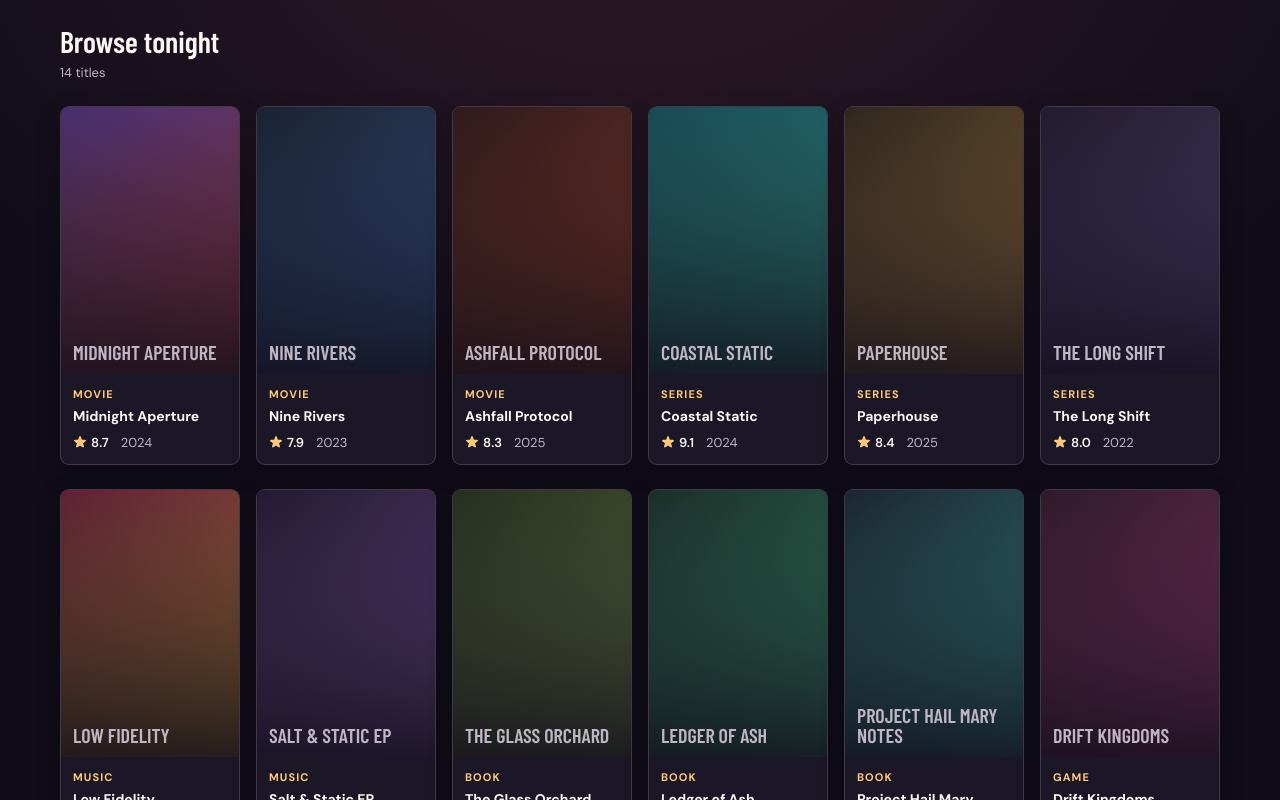
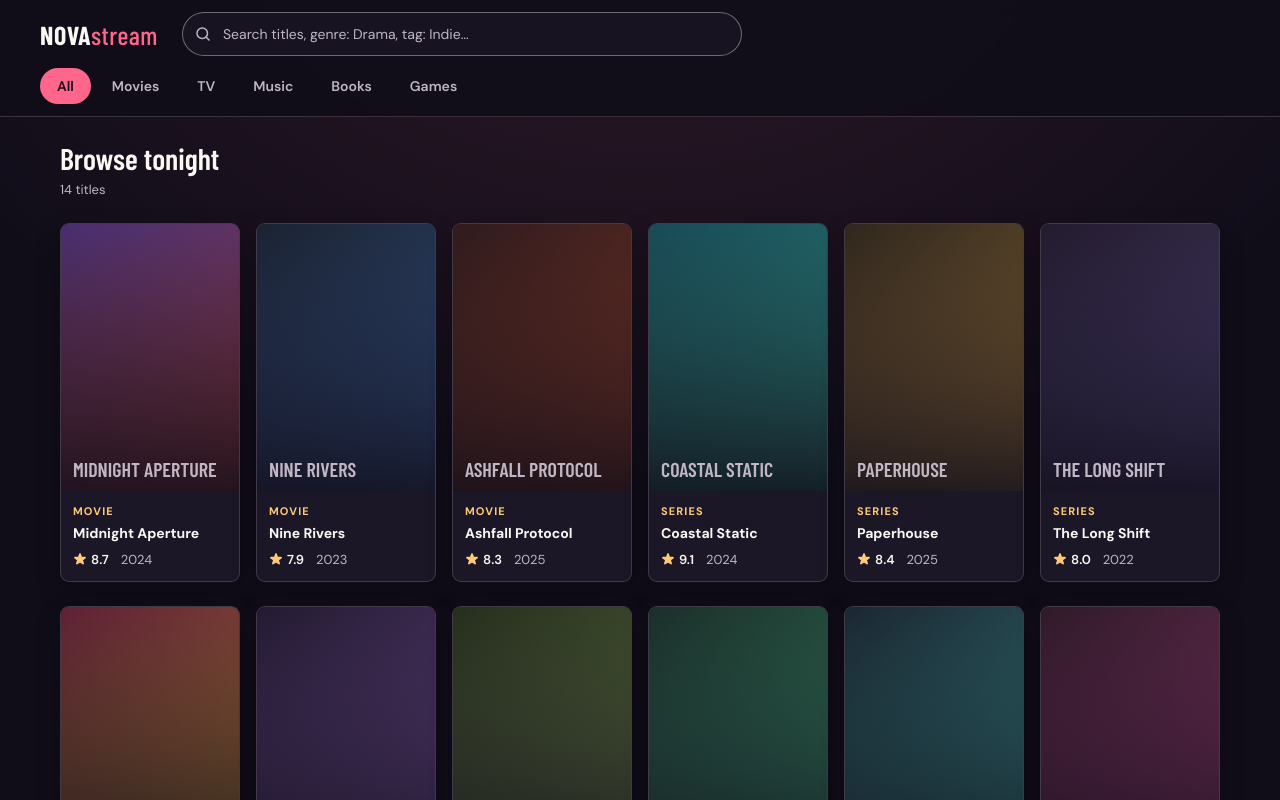
Before and after one commit to tiago-espadinha/NovaStream, a React (Vite) app: page / in a window 1280 px wide. Shown: the top 800 px of the page. Built offline with nearby package versions, Linux system fonts and the light colour scheme.

Commit message:
feat: add header with search and type tabs

```diff
--- a/src/App.tsx
+++ b/src/App.tsx
@@ -1,20 +1,65 @@
+import { useMemo, useState } from 'react';
+import { Header } from './components/Header';
 import { ContentGrid } from './components/ContentGrid';
 import { mockContent } from './data/mockData';
+import { CONTENT_TYPE_LABELS, type ContentType } from './types';
+
+function headingFor(query: string, activeType: ContentType | 'all'): string {
+  if (query) return `Results for “${query}”`;
+  return activeType === 'all' ? 'Browse tonight' : CONTENT_TYPE_LABELS[activeType];
+}
 
 export default function App() {
+  const [activeType, setActiveType] = useState<ContentType | 'all'>('all');
+  const [query, setQuery] = useState('');
+
+  const displayedItems = useMemo(() => {
+    const q = query.trim().toLowerCase();
+    return mockContent.filter(
+      (item) =>
+        (activeType === 'all' || item.type === activeType) &&
+        (!q || item.title.toLowerCase().includes(q)),
+    );
+  }, [activeType, query]);
+
+  const trimmedQuery = query.trim();
+  const resultsHeading = headingFor(trimmedQuery, activeType);
+
   return (
     <>
+      <Header
+        activeType={activeType}
+        onTypeChange={setActiveType}
+        query={query}
+        onQueryChange={setQuery}
+      />
+
       <main>
         <h1 className="visually-hidden">Discover films, series, music, books and games</h1>
         <section className="results" aria-labelledby="results-title">
           <div className="results-head">
             <div>
-              <h2 id="results-title">Browse tonight</h2>
-              <p className="results-count">{mockContent.length} titles</p>
+              <h2 id="results-title">{resultsHeading}</h2>
+              <p className="results-count" aria-live="polite">
+                {`${displayedItems.length} ${displayedItems.length === 1 ? 'title' : 'titles'}`}
+              </p>
             </div>
           </div>
 
-          <ContentGrid items={mockContent} />
+          {displayedItems.length === 0 ? (
+            <div className="empty-state">
+              <p>{trimmedQuery ? `No matches for “${trimmedQuery}”.` : 'No titles match these filters.'}</p>
+              <div className="empty-actions">
+                {trimmedQuery && (
+                  <button type="button" className="btn btn-ghost" onClick={() => setQuery('')}>
+                    Clear search
+                  </button>
+                )}
+              </div>
+            </div>
+          ) : (
+            <ContentGrid items={displayedItems} />
+          )}
         </section>
       </main>
 
--- /dev/null
+++ b/src/components/Header.tsx
@@ -0,0 +1,60 @@
+import type { ContentType } from '../types';
+import { TypeNav } from './TypeNav';
+
+interface HeaderProps {
+  activeType: ContentType | 'all';
+  onTypeChange: (type: ContentType | 'all') => void;
+  query: string;
+  onQueryChange: (q: string) => void;
+}
+
+export function Header({
+  activeType,
+  onTypeChange,
+  query,
+  onQueryChange,
+}: HeaderProps) {
+  return (
+    <header className="site-header">
+      <div className="header-bar">
+        <a className="logo" href="/">
+          NOVA<span>stream</span>
+        </a>
+        <form className="search" role="search" onSubmit={(e) => e.preventDefault()}>
+            <label htmlFor="site-search" className="visually-hidden">
+              Search titles, genres, or tags
+            </label>
+            <svg className="search-icon" viewBox="0 0 24 24" aria-hidden="true">
+              <circle cx="11" cy="11" r="7" />
+              <path d="m20 20-4-4" />
+            </svg>
+            <input
+              id="site-search"
+              type="search"
+              placeholder="Search titles, genre: Drama, tag: Indie…"
+              autoComplete="off"
+              maxLength={200}
+              value={query}
+              onChange={(e) => onQueryChange(e.target.value)}
+            />
+            {query && (
+              <button
+                type="button"
+                className="search-clear"
+                aria-label="Clear search"
+                onClick={() => {
+                  onQueryChange('');
+                  document.getElementById('site-search')?.focus();
+                }}
+              >
+                <span aria-hidden="true">✕</span>
+              </button>
+            )}
+          </form>
+      </div>
+      <div className="header-types">
+        <TypeNav active={activeType} onChange={onTypeChange} />
+      </div>
+    </header>
+  );
+}
--- /dev/null
+++ b/src/components/TypeNav.tsx
@@ -0,0 +1,27 @@
+import type { ContentType } from '../types';
+import { CONTENT_TYPE_LABELS } from '../types';
+
+const TYPES: Array<ContentType | 'all'> = ['all', 'movie', 'tv', 'music', 'book', 'game'];
+
+interface TypeNavProps {
+  active: ContentType | 'all';
+  onChange: (type: ContentType | 'all') => void;
+}
+
+export function TypeNav({ active, onChange }: TypeNavProps) {
+  return (
+    <nav className="types" aria-label="Media type">
+      {TYPES.map((t) => (
+        <button
+          key={t}
+          type="button"
+          className={t === active ? 'active' : ''}
+          aria-pressed={t === active}
+          onClick={() => onChange(t)}
+        >
+          {t === 'all' ? 'All' : CONTENT_TYPE_LABELS[t]}
+        </button>
+      ))}
+    </nav>
+  );
+}
--- a/src/styles/index.css
+++ b/src/styles/index.css
@@ -69,6 +69,150 @@ select {
   min-height: 100dvh;
 }
 
+.site-header {
+  position: relative;
+  z-index: 20;
+  padding: calc(var(--space-3) + env(safe-area-inset-top, 0px)) var(--layout-gutter) 0;
+  background: var(--color-overlay-header);
+  border-bottom: 1px solid var(--color-border);
+}
+.header-bar,
+.header-types {
+  max-width: var(--layout-max);
+  margin: 0 auto;
+}
+.header-bar {
+  display: grid;
+  grid-template-columns: auto minmax(0, 1fr) auto;
+  grid-template-areas: "logo search actions";
+  align-items: center;
+  gap: var(--space-6);
+}
+.logo {
+  grid-area: logo;
+  font-family: var(--font-display);
+  font-size: 1.625rem;
+  font-weight: 700;
+  letter-spacing: 0.02em;
+  color: var(--color-text);
+  white-space: nowrap;
+  text-decoration: none;
+}
+.logo span {
+  color: var(--color-primary);
+  font-weight: 500;
+}
+
+.search {
+  grid-area: search;
+  position: relative;
+  max-width: 560px;
+}
+.search-icon {
+  position: absolute;
+  left: var(--space-3);
+  top: 50%;
+  width: 18px;
+  height: 18px;
+  translate: 0 -50%;
+  fill: none;
+  stroke: var(--color-text-muted);
+  stroke-width: 2;
+  stroke-linecap: round;
+  pointer-events: none;
+}
+.search input {
+  width: 100%;
+  min-height: 44px;
+  padding: var(--space-2) 44px var(--space-2) 40px;
+  background: var(--color-bg-alt);
+  border: 1px solid var(--color-border-strong);
+  border-radius: var(--radius-pill);
+  color: var(--color-text);
+  font-size: var(--font-size-control);
+}
+.search input::-webkit-search-cancel-button {
+  -webkit-appearance: none;
+  appearance: none;
+}
+.search-clear {
+  position: absolute;
+  right: var(--space-1);
+  top: 50%;
+  translate: 0 -50%;
+  display: grid;
+  place-items: center;
+  width: 36px;
+  height: 36px;
+  border: 0;
+  border-radius: 50%;
+  background: transparent;
+  color: var(--color-text-muted);
+  cursor: pointer;
+}
+.search-clear:hover {
+  color: var(--color-text);
+  background: var(--color-surface-glass);
+}
+.search input::placeholder {
+  color: var(--color-text-muted);
+}
+.search input:focus-visible {
+  outline-offset: 0;
+  border-color: var(--color-focus);
+}
+
+.header-actions {
+  grid-area: actions;
+  display: flex;
+  align-items: center;
+  gap: var(--space-4);
+}
+.header-types {
+  display: flex;
+  align-items: center;
+  gap: var(--space-4);
+  padding: var(--space-3) 0;
+}
+nav.types {
+  display: flex;
+  gap: var(--space-1);
+  min-width: 0;
+  overflow-x: auto;
+  scrollbar-width: none;
+}
+nav.types::-webkit-scrollbar {
+  display: none;
+}
+nav.types button {
+  flex: 0 0 auto;
+  min-height: 36px;
+  padding: var(--space-1) var(--space-4);
+  border: 1px solid transparent;
+  border-radius: var(--radius-pill);
+  background: none;
+  color: var(--color-text-muted);
+  font-size: var(--font-size-control);
+  font-weight: 600;
+  cursor: pointer;
+  transition: color var(--transition-fast), background-color var(--transition-fast);
+}
+nav.types button:hover {
+  color: var(--color-text);
+  background: var(--color-surface-glass);
+}
+nav.types button.active {
+  background: var(--color-primary);
+  color: var(--color-on-primary);
+}
+
+@media (min-width: 768px) {
+  .site-header {
+    position: sticky;
+    top: 0;
+    backdrop-filter: blur(8px);
+  }
+}
 main {
   flex: 1 0 auto;
   width: 100%;
```
